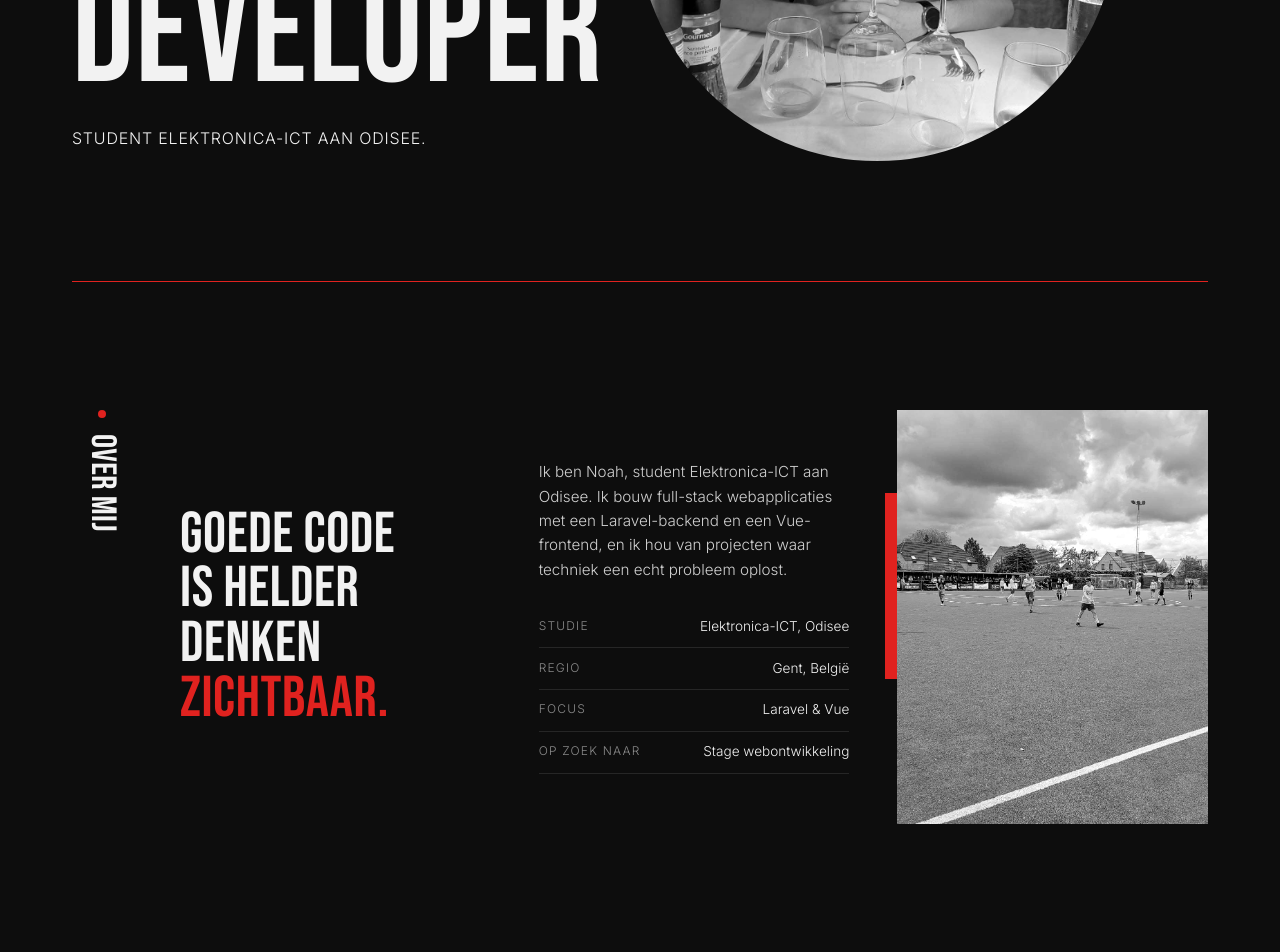
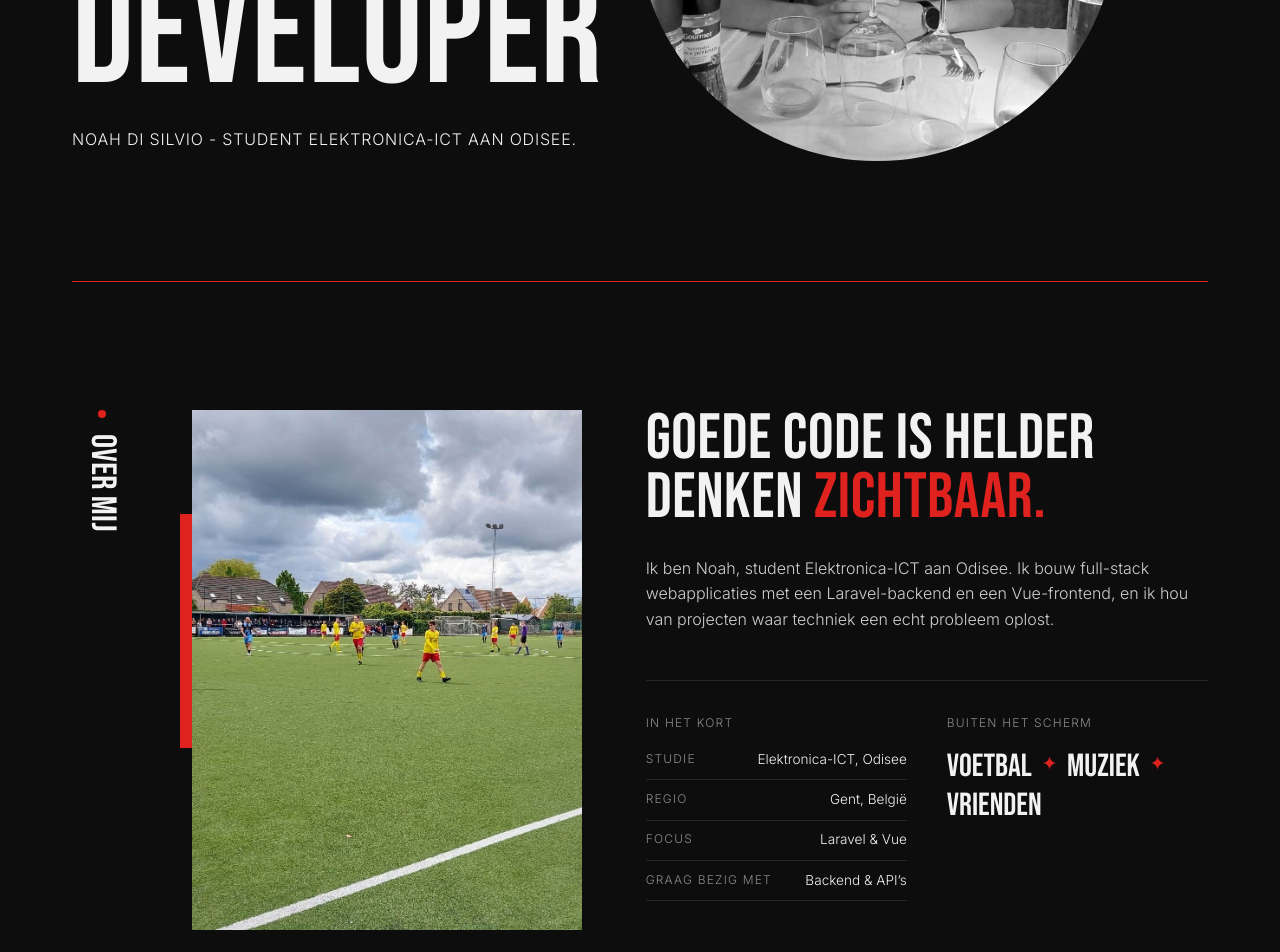
Before and after one commit to NoahDiSilvio/portfolio, a Vue app: page / in a window 1280 px wide. Shown: the part 520-1472 px from the top of the page. Built offline with nearby package versions, Linux system fonts and the light colour scheme.

Commit message:
feat: toevoegen van hobby's aan over mij + animatie op Hero

```diff
--- a/package.json
+++ b/package.json
@@ -16,6 +16,7 @@
     "format": "prettier --write --experimental-cli src/"
   },
   "dependencies": {
+    "package.json": "link:",
     "vue": "^3.5.42"
   },
   "devDependencies": {
--- a/src/App.vue
+++ b/src/App.vue
@@ -327,8 +327,8 @@ window.removeEventListener('keydown', onKeydown)
   }
 
   .bottom { padding: 1.25rem; }
+
+  .links .roll span::after { display: none; }
+  .links .roll:hover span { transform: none; color: var(--red); }
 }
-
-.links .roll span::after { display: none; }
-.links .roll:hover span { transform: none; color: var(--red); }
 </style>
--- a/src/components/AboutSection.vue
+++ b/src/components/AboutSection.vue
@@ -2,13 +2,16 @@
 import { ref } from 'vue'
 
 const showPhoto = ref(true)
+const base = import.meta.env.BASE_URL
 
 const facts = [
   { label: 'Studie', value: 'Elektronica-ICT, Odisee' },
   { label: 'Regio', value: 'Gent, België' },
   { label: 'Focus', value: 'Laravel & Vue' },
-  { label: 'Op zoek naar', value: 'Stage webontwikkeling' },
+  { label: 'Graag bezig met', value: 'Backend & API’s' },
 ]
+
+const hobbies = ['Voetbal', 'Muziek', 'Vrienden']
 </script>
 
 <template>
@@ -16,19 +19,32 @@ const facts = [
     <h2 class="section-label reveal from-left">Over mij</h2>
 
     <div class="about">
+      <div class="photo-wrap reveal from-left" style="--delay: 0.1s">
+        <span class="bar"></span>
+        <img
+          v-if="showPhoto"
+          :src="`${base}about.jpg`"
+          alt="Noah Di Silvio"
+          @error="showPhoto = false"
+        />
+        <span v-else class="initials">ND</span>
+      </div>
+
+      <div class="content">
         <h3 class="quote reveal">
-        Goede code<br />
-        is helder<br />
+          Goede code is helder<br />
           denken <span class="red">zichtbaar.</span>
         </h3>
 
-      <div class="text reveal" style="--delay: 0.15s">
-        <p>
+        <p class="intro reveal" style="--delay: 0.1s">
           Ik ben Noah, student Elektronica-ICT aan Odisee. Ik bouw full-stack
           webapplicaties met een Laravel-backend en een Vue-frontend, en ik hou
           van projecten waar techniek een echt probleem oplost.
         </p>
 
+        <div class="details">
+          <div class="reveal" style="--delay: 0.2s">
+            <p class="label small-caps">In het kort</p>
             <dl class="facts">
               <div v-for="f in facts" :key="f.label">
                 <dt class="small-caps">{{ f.label }}</dt>
@@ -37,15 +53,13 @@ const facts = [
             </dl>
           </div>
 
-      <div class="photo-wrap reveal from-right" style="--delay: 0.3s">
-        <span class="bar"></span>
-        <img
-          v-if="showPhoto"
-          src="/about.jpg"
-          alt="Noah Di Silvio"
-          @error="showPhoto = false"
-        />
-        <span v-else class="initials">ND</span>
+          <div class="reveal" style="--delay: 0.3s">
+            <p class="label small-caps">Buiten het scherm</p>
+            <ul class="hobbies">
+              <li v-for="hobby in hobbies" :key="hobby">{{ hobby }}</li>
+            </ul>
+          </div>
+        </div>
       </div>
     </div>
   </section>
@@ -54,40 +68,15 @@ const facts = [
 <style scoped>
 .about {
   display: grid;
-  grid-template-columns: repeat(3, minmax(0, 1fr));
-  gap: 3rem;
-  align-items: center;
+  grid-template-columns: minmax(0, 5fr) minmax(0, 7fr);
+  gap: clamp(2.5rem, 5vw, 5rem);
+  align-items: start;
 }
-
-.quote {
-  font-size: clamp(2.5rem, 4.5vw, 3.8rem);
-  line-height: 0.95;
-}
-
-.text p {
-  color: #cfcfcf;
-  font-size: 0.95rem;
-  margin-top: 0;
-}
-
-.facts {
-  margin: 1.5rem 0 0;
-}
-
-.facts div {
-  display: flex;
-  justify-content: space-between;
-  gap: 1rem;
-  padding: 0.6rem 0;
-  border-bottom: 1px solid var(--border);
-}
-
-.facts dt { color: var(--muted); }
-.facts dd { margin: 0; font-size: 0.85rem; text-align: right; }
 
 .photo-wrap {
   position: relative;
   aspect-ratio: 4 / 5;
+  margin-left: 0.75rem;
   background: var(--bg-soft);
   display: grid;
   place-items: center;
@@ -106,11 +95,7 @@ const facts = [
   width: 100%;
   height: 100%;
   object-fit: cover;
-  filter: grayscale(1) contrast(1.1);
-  transition: filter 0.5s;
 }
-
-.photo-wrap:hover img { filter: grayscale(0); }
 
 .initials {
   font-family: var(--display);
@@ -118,9 +103,67 @@ const facts = [
   color: var(--border);
 }
 
-@media (max-width: 56.25rem) {
-  .about { grid-template-columns: minmax(0, 1fr); }
-  .photo-wrap { max-width: 20rem; margin-left: 0.75rem; }
+.quote {
+  font-size: clamp(2.75rem, 5vw, 4.5rem);
+  line-height: 0.92;
+}
+
+.intro {
+  max-width: 38rem;
+  margin: 1.75rem 0 0;
+  color: #cfcfcf;
+  font-size: 1rem;
+}
+
+.details {
+  display: grid;
+  grid-template-columns: repeat(2, minmax(0, 1fr));
+  gap: 2.5rem;
+  margin-top: 3rem;
+  padding-top: 2rem;
+  border-top: 1px solid var(--border);
+}
+
+.label {
+  margin: 0 0 1rem;
+  color: var(--muted);
+}
+
+.facts {
+  margin: 0;
+}
+
+.facts div {
+  display: flex;
+  justify-content: space-between;
+  gap: 1rem;
+  padding: 0.55rem 0;
+  border-bottom: 1px solid var(--border);
+}
+
+.facts div:first-child { padding-top: 0; }
+.facts dt { color: var(--muted); }
+.facts dd { margin: 0; font-size: 0.85rem; text-align: right; }
+
+.hobbies {
+  display: flex;
+  flex-wrap: wrap;
+  gap: 0.25rem 0;
+  margin: 0;
+  padding: 0;
+  list-style: none;
+  font-family: var(--display);
+  font-size: clamp(1.75rem, 2.5vw, 2.25rem);
+  line-height: 1.1;
+  text-transform: uppercase;
+}
+
+.hobbies li:not(:last-child)::after {
+  content: '✦';
+  margin: 0 0.6rem;
+  color: var(--red);
+  font-size: 0.6em;
+  vertical-align: middle;
 }
 
 @media (hover: hover) {
@@ -129,8 +172,18 @@ const facts = [
     transition: filter 0.5s ease;
   }
 
-  .photo-wrap:hover img {
-    filter: none;
+  .photo-wrap:hover img { filter: none; }
+}
+
+@media (max-width: 56.25rem) {
+  .about { grid-template-columns: minmax(0, 1fr); }
+  .photo-wrap { max-width: 20rem; }
+}
+
+@media (max-width: 37.5rem) {
+  .details {
+    grid-template-columns: minmax(0, 1fr);
+    gap: 2rem;
   }
 }
 </style>
--- a/src/components/HeroSection.vue
+++ b/src/components/HeroSection.vue
@@ -1,8 +1,42 @@
 <script setup lang="ts">
-import { ref } from 'vue'
+import { ref, computed, onMounted, onUnmounted } from 'vue'
 
 const showPhoto = ref(true)
 const focus = ['Backend', 'Frontend', 'Databases', 'Mobile']
+
+const lines = ['Full-stack', 'web', 'developer']
+const total = lines.join('').length
+const count = ref(0)
+let timer: number | undefined
+
+const typed = computed(() => {
+  let left = count.value
+  return lines.map((line) => {
+    const n = Math.min(left, line.length)
+    left -= n
+    return { shown: line.slice(0, n), rest: line.slice(n) }
+  })
+})
+
+const activeLine = computed(() => {
+  const i = typed.value.findIndex((l) => l.rest.length > 0)
+  return i === -1 ? lines.length - 1 : i
+})
+
+onMounted(() => {
+  if (window.matchMedia('(prefers-reduced-motion: reduce)').matches) {
+    count.value = total
+    return
+  }
+  setTimeout(() => {
+    timer = window.setInterval(() => {
+      count.value++
+      if (count.value >= total) clearInterval(timer)
+    }, 70)
+  }, 400)
+})
+
+onUnmounted(() => clearInterval(timer))
 </script>
 
 <template>
@@ -16,10 +50,14 @@ const focus = ['Backend', 'Frontend', 'Databases', 'Mobile']
     </div>
 
     <div class="content">
-      <p class="small-caps eyebrow"><span class="dot"></span> Portfolio</p>
-      <h1>Full-stack<br />web<br />developer</h1>
+      <p class="small-caps eyebrow"><span class="dot"></span>Portfolio</p>
+      <h1 :aria-label="lines.join(' ')">
+        <span v-for="(line, i) in typed" :key="i" class="line" aria-hidden="true">
+          {{ line.shown }}<span v-if="i === activeLine" class="caret"></span><span class="rest">{{ line.rest }}</span>
+        </span>
+      </h1>
       <p class="tagline">
-        Student Elektronica-ICT aan Odisee.
+        Noah Di Silvio - Student Elektronica-ICT aan Odisee.
       </p>
     </div>
 
@@ -117,6 +155,22 @@ h1 {
   z-index: 2;
 }
 
+.line {
+  display: block;
+}
+
+.rest {
+  visibility: hidden;
+}
+
+.caret {
+  display: inline-block;
+  width: 0.06em;
+  height: 0.75em;
+  margin-left: 0.04em;
+  background: currentColor;
+  animation: blink 0.8s steps(1) infinite;
+}
 
 @media (max-width: 48rem) {
   .visual { right: -20%; opacity: 0.5; width: 80vw; }
@@ -128,7 +182,7 @@ h1 {
   animation: fadeUp 0.9s cubic-bezier(0.2, 0.65, 0.3, 1) forwards;
 }
 .content > *:nth-child(2) { animation-delay: 0.15s; }
-.content > *:nth-child(3) { animation-delay: 0.3s; }
+.content > *:nth-child(3) { animation-delay: 2s; }
 .content > *:nth-child(4) { animation-delay: 0.45s; }
 
 .circle {
@@ -146,6 +200,11 @@ h1 {
   animation: fadeIn 1s 0.9s ease forwards;
 }
 
+.content > h1 {
+  opacity: 1;
+  animation: none;
+}
+
 @keyframes fadeUp {
   from { opacity: 0; transform: translateY(2.5rem); }
   to { opacity: 1; transform: none; }
@@ -159,6 +218,10 @@ h1 {
   to { opacity: 1; }
 }
 
+@keyframes blink {
+  50% { opacity: 0; }
+}
+
 @media (hover: hover) {
   .photo {
     filter: grayscale(1) contrast(1.1);
```
Also changed, not shown: 1 other file (tests, documents, lock files or other folders). Lines whose indentation alone changed are shown as unchanged.
